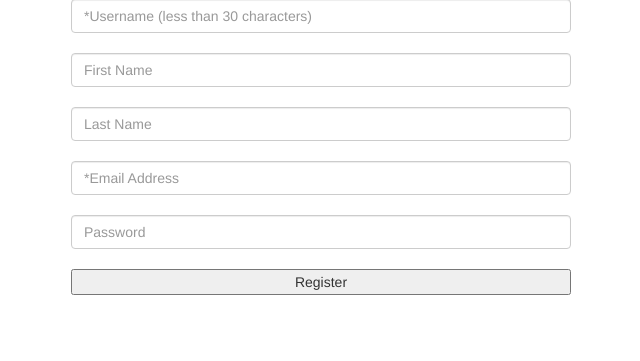
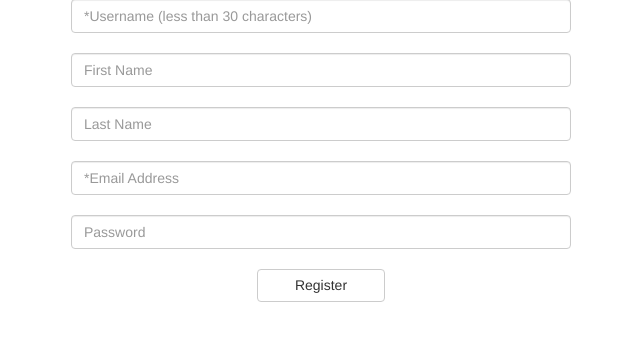
Before and after one commit to GUTeamU/DIM3, a Django app: page /rct/signup/ in a window 1280 px wide. Shown: the part 122-483 px from the top of the page, without its empty margins (319-959 px from the left). Run offline with Django 3.2, Linux system fonts and the light colour scheme; some libraries are stand-ins or nearby versions.

Commit message:
added work done on signup page, still to repair register button

```diff
--- a/requirementsTracker/static/css/styles.css
+++ b/requirementsTracker/static/css/styles.css
@@ -25,6 +25,10 @@
 /* ------------------------------------------------------ */
 
 
+/* ------------------------------------------------------ */
+/* Signup */
+/* ------------------------------------------------------ */
+
 #mycontainer {
     width: 500px;
     clear: both;
@@ -34,19 +38,34 @@
 #mycontainer input{
     width: 100%;
     clear: both;
+    margin: 0 auto;
 }
 
 #signup {
-    text-align:center;
-    vertical-align:center;
-    font-family:"Verdana",Verdana,sans-serif;
-    font-size:20px;
+	text-align:center;
+	vertical-align:center;
+	font-family:"Verdana",Verdana,sans-serif;
+	font-size:20px;
 }
 
-/* ------------------------------------------------------ */
-/* Signup */
-/* ------------------------------------------------------ */
+#buttons {
+	margin:0 auto;
+    padding:0;
 
+}
+
+#register{
+    position: relative;
+    left:45%;
+    text-align:center;
+    vertical-align: center;
+    width: 10%;
+    max-width: 500px;
+    min-width: 75px;
+    height: 10%;
+    padding-top: 5px;
+    white-space: normal;
+}
 
 /* ------------------------------------------------------ */
 /* ProjectBoard */
--- /dev/null
+++ b/requirementsTracker/static/js/signup.js
@@ -0,0 +1,4 @@
+submitForm = function(){
+    document.getElementById("user_form").submit();
+
+}
--- a/requirementsTracker/templates/rct/signup.html
+++ b/requirementsTracker/templates/rct/signup.html
@@ -5,6 +5,7 @@
         <meta name="viewport" content="width=device-width, initial-scale=1.0">
         <link href = "../../static/css/bootstrap.min.css" rel = "stylesheet">
         <link href = "../../static/css/styles.css" rel = "stylesheet">
+        <script type="text/javascript" src="../../static/js/signup.js"></script>
         <title>Requirements Tracker</title>
     </head>
 
@@ -35,32 +36,15 @@
             </div>
         </div>
 
+
         <div id="header">
             <h1>Create an Account</h1>
         </div>
-        {% if registered %}
-        <strong>Thank you for signing up!</strong>
-        <a href="/rct/">Return to index.</a><br/>
-        {% else %}
-
-       <!--  <div class = "container" </div>
-
-        <form id="user_form" method="post" action="/rct/signup/"
-                enctype="multipart/form-data">
-
-            {% csrf_token %}
-            {{ user_form.as_p }}
 
 
-         <!-- Provide a button to click to submit the form. -->
-         <!--    <input type="submit" name="submit" value="Register" />
-        </form>
-        {% endif %}
 
-        </div>  -->
 
-        <div id = "mycontainer" </div>
-
+        <div id = "mycontainer">
 
             <form id="user_form" method="post" action="/rct/signup/">
                 {% csrf_token %}
@@ -68,10 +52,10 @@
                 <input type="text" class="form-control" placeholder="*Username (less than 30 characters)" name="username" value="" size="50">
                 <br>
 
-            <input type="text" class="form-control" placeholder="First Name" name="firstName" value="" size="50">
+                <input type="text" class="form-control" placeholder="First Name" name="first_name" value="" size="50">
                 <br>
 
-            <input type="text" class="form-control" placeholder="Last Name" name="lastName" value="" size="50">
+                <input type="text" class="form-control" placeholder="Last Name" name="last_name" value="" size="50">
                 <br>
 
                 <input type="text" class="form-control" placeholder="*Email Address" name="email" value="" size="50">
@@ -80,10 +64,15 @@
                 <input type="password" class="form-control" placeholder="Password" name="password" value="" size="50">
                 <br>
 
-            <form>
+            </form>
 
-            <input type="submit" value="Register" />
-        </form>
+        </div>
+
+        <button id="register" class="btn btn-default" type="button" onclick="submitForm()">  Register </button>
+
+        {% if registered %}
+            <a href="/rct/">Return to index.</a><br/>
+        {% endif %}
 
     </body>
 
```
Also changed, not shown: requirementsTracker/rct/forms.py (line endings or trailing spaces), requirementsTracker/static/css/custom.css (deleted). Lines whose indentation alone changed are shown as unchanged.
